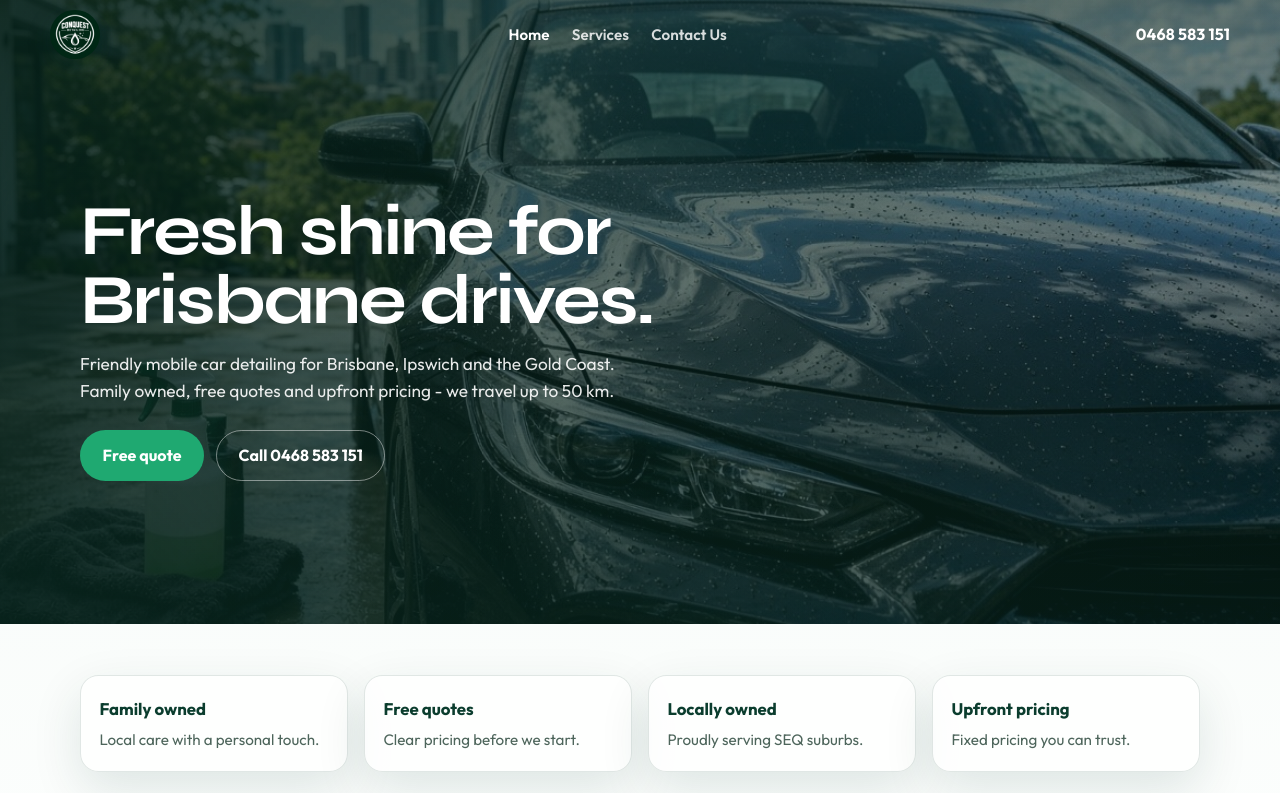
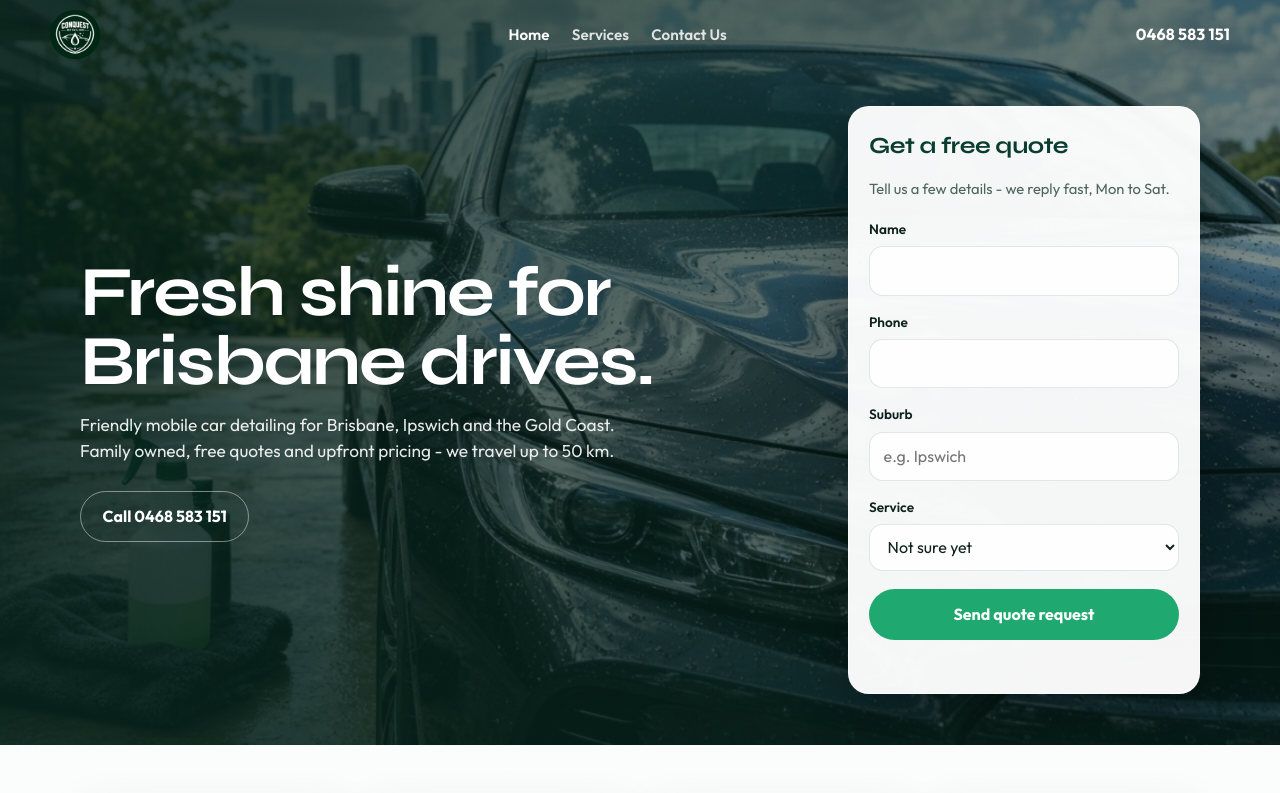
Before and after one commit to ehustle-dev/conquest-detailing, a website built with Vite: page index.html in a window 1280 px wide. Shown: the top 793 px of the page. Built offline with nearby package versions, Linux system fonts and the light colour scheme.

Commit message:
Add a hero quote form on the right for this service business.
Keep copy on the left and a compact contact form beside it for faster quote requests.

```diff
--- a/index.html
+++ b/index.html
@@ -35,15 +35,49 @@
           <div class="hero-shade"></div>
         </div>
         <div class="hero-content">
+          <div class="hero-copy">
             <h1>Fresh shine for Brisbane drives.</h1>
             <p>
               Friendly mobile car detailing for Brisbane, Ipswich and the Gold Coast. Family owned, free quotes and
               upfront pricing - we travel up to 50&nbsp;km.
             </p>
             <div class="btn-group">
-            <a class="btn btn-primary" href="./contact.html">Free quote</a>
               <a class="btn btn-ghost" href="tel:0468583151">Call 0468 583 151</a>
             </div>
+          </div>
+
+          <form class="hero-form form" name="contact" method="POST" data-netlify="true" netlify-honeypot="bot-field">
+            <input type="hidden" name="form-name" value="contact" />
+            <p class="sr-only">
+              <label>Do not fill this out: <input name="bot-field" /></label>
+            </p>
+            <h2>Get a free quote</h2>
+            <p class="hero-form-lead">Tell us a few details - we reply fast, Mon to Sat.</p>
+            <div class="field">
+              <label for="hero-name">Name</label>
+              <input id="hero-name" name="name" type="text" autocomplete="name" required />
+            </div>
+            <div class="field">
+              <label for="hero-phone">Phone</label>
+              <input id="hero-phone" name="phone" type="tel" autocomplete="tel" required />
+            </div>
+            <div class="field">
+              <label for="hero-suburb">Suburb</label>
+              <input id="hero-suburb" name="suburb" type="text" placeholder="e.g. Ipswich" required />
+            </div>
+            <div class="field">
+              <label for="hero-service">Service</label>
+              <select id="hero-service" name="service">
+                <option value="Not sure yet">Not sure yet</option>
+                <option value="Exterior detailing">Exterior detailing</option>
+                <option value="Interior detailing">Interior detailing</option>
+                <option value="Full detail">Full detail</option>
+                <option value="Maintenance clean">Maintenance clean</option>
+              </select>
+            </div>
+            <button class="btn btn-primary" type="submit">Send quote request</button>
+            <p class="form-status" role="status" aria-live="polite"></p>
+          </form>
         </div>
       </section>
 
--- a/src/main.js
+++ b/src/main.js
@@ -45,10 +45,12 @@ if (reveals.length && "IntersectionObserver" in window) {
   reveals.forEach((el) => el.classList.add("is-visible"));
 }
 
-const form = document.querySelector("form[name='contact']");
-const status = document.querySelector(".form-status");
+const forms = document.querySelectorAll("form[name='contact']");
+const FORM_ENDPOINT = "";
 
-if (form) {
+forms.forEach((form) => {
+  const status = form.querySelector(".form-status");
+
   form.addEventListener("submit", async (event) => {
     event.preventDefault();
     if (status) {
@@ -57,7 +59,6 @@ if (form) {
     }
 
     const data = new FormData(form);
-    const FORM_ENDPOINT = "";
 
     if (!FORM_ENDPOINT) {
       const lines = [];
@@ -101,4 +102,4 @@ if (form) {
       }
     }
   });
-}
+});
--- a/src/styles.css
+++ b/src/styles.css
@@ -219,13 +219,15 @@ body.home .site-header:not(.is-scrolled) {
   width: min(1120px, calc(100% - 2.4rem));
   margin: 0 auto;
   padding: calc(var(--header-h) + 2.2rem) 0 3.2rem;
-  max-width: none;
+  display: grid;
+  grid-template-columns: minmax(0, 1.15fr) minmax(17rem, 22rem);
+  gap: 2rem 2.5rem;
+  align-items: center;
   text-align: left;
-  justify-self: start;
   animation: riseIn 0.9s var(--ease) both;
 }
 
-.hero-content > * {
+.hero-copy {
   max-width: 36rem;
 }
 
@@ -237,11 +239,54 @@ body.home .site-header:not(.is-scrolled) {
   margin-bottom: 1rem;
 }
 
-.hero p {
+.hero-copy > p {
   font-size: 1.08rem;
   max-width: 34rem;
   color: rgba(255, 255, 255, 0.9);
   margin-bottom: 1.6rem;
+}
+
+.hero-form {
+  background: rgba(255, 255, 255, 0.96);
+  color: var(--ink);
+  border-radius: calc(var(--radius) + 0.15rem);
+  padding: 1.35rem 1.25rem 1.2rem;
+  box-shadow: 0 22px 50px rgba(0, 0, 0, 0.28);
+  border: 1px solid rgba(255, 255, 255, 0.55);
+  gap: 0.75rem;
+}
+
+.hero-form h2 {
+  font-family: var(--font-display);
+  font-size: 1.45rem;
+  letter-spacing: -0.02em;
+  color: var(--green-deep);
+  margin: 0;
+}
+
+.hero-form-lead {
+  color: var(--muted);
+  font-size: 0.92rem;
+  margin: -0.15rem 0 0.15rem;
+}
+
+.hero-form .field label {
+  font-size: 0.85rem;
+}
+
+.hero-form .field input,
+.hero-form .field select {
+  padding: 0.7rem 0.85rem;
+}
+
+.hero-form .btn {
+  width: 100%;
+  margin-top: 0.15rem;
+}
+
+.hero-form .form-status {
+  min-height: 1.1rem;
+  font-size: 0.88rem;
 }
 
 .btn-group {
@@ -790,7 +835,12 @@ body.home .site-header:not(.is-scrolled) {
   }
 
   .hero-content {
+    grid-template-columns: 1fr;
     padding: calc(var(--header-h) + 1.6rem) 0 2.6rem;
+  }
+
+  .hero-form {
+    max-width: 26rem;
   }
 }
 
```
Lines whose indentation alone changed are shown as unchanged.
